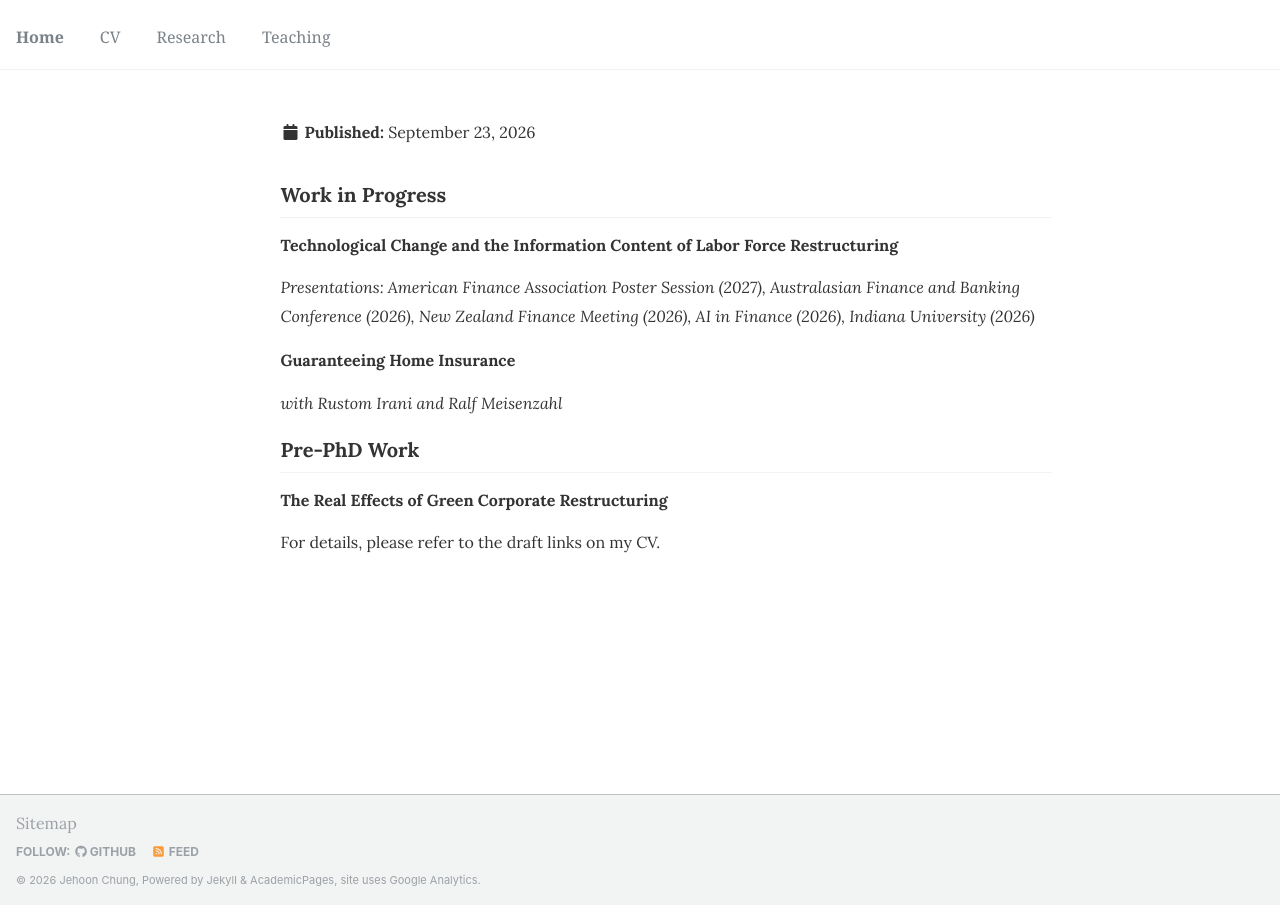
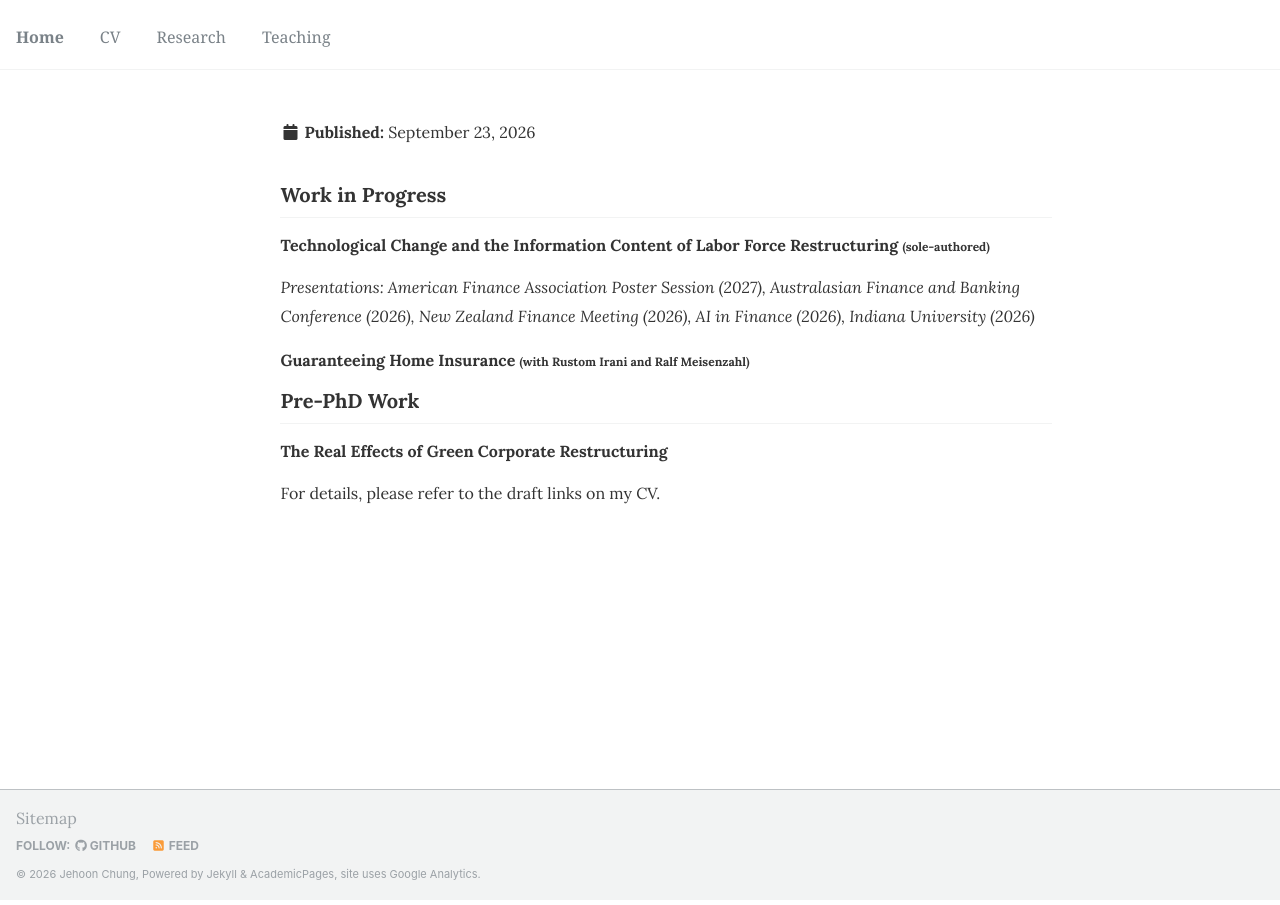
Before and after one commit to JehoonChung/jehoonchung.github.io, a Jekyll site: the page built from _research/research.md, in a window 1280 px wide. Built offline with Jekyll 4.4.1, drawn with Linux system fonts in a browser that asks for light colours; some web fonts are replaced.

Commit message:
Update research.md

```diff
--- a/_research/research.md
+++ b/_research/research.md
@@ -8,12 +8,11 @@ permalink: /research/
 
 ## Work in Progress
 
-### Technological Change and the Information Content of Labor Force Restructuring
+### Technological Change and the Information Content of Labor Force Restructuring <small>(sole-authored)</small>
 *Presentations: American Finance Association Poster Session (2027), Australasian Finance and Banking Conference (2026), New Zealand Finance Meeting (2026), AI in Finance (2026), Indiana University (2026)*
 
 
-### Guaranteeing Home Insurance
-*with Rustom Irani and Ralf Meisenzahl*
+### Guaranteeing Home Insurance <small>(with Rustom Irani and Ralf Meisenzahl)</small>
 
 ## Pre-PhD Work
 
```
